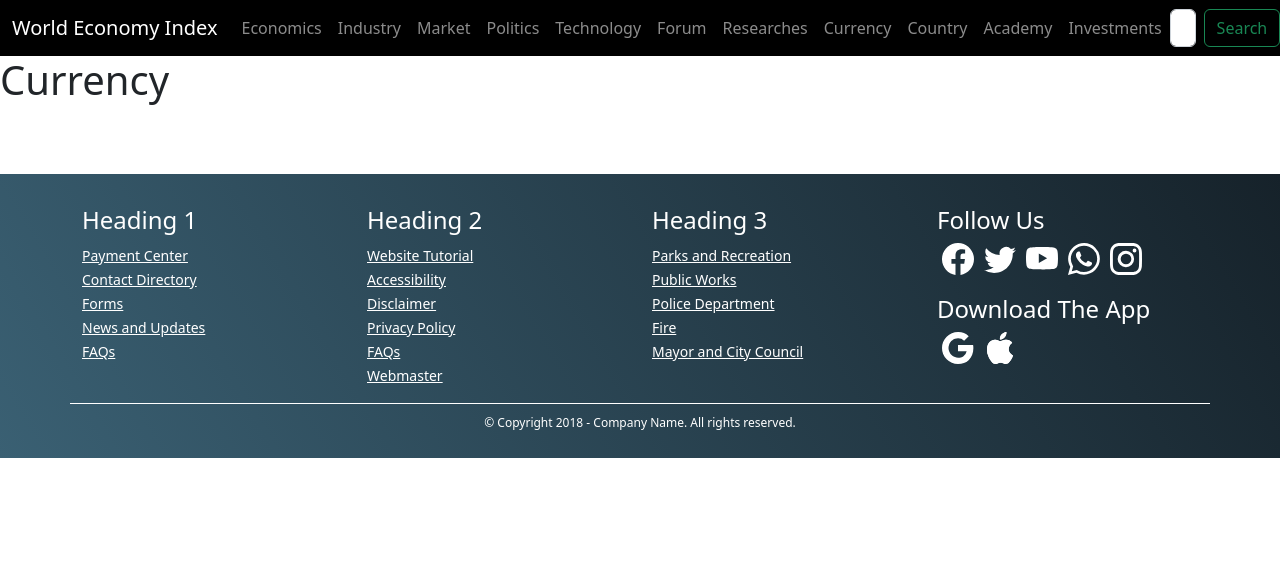
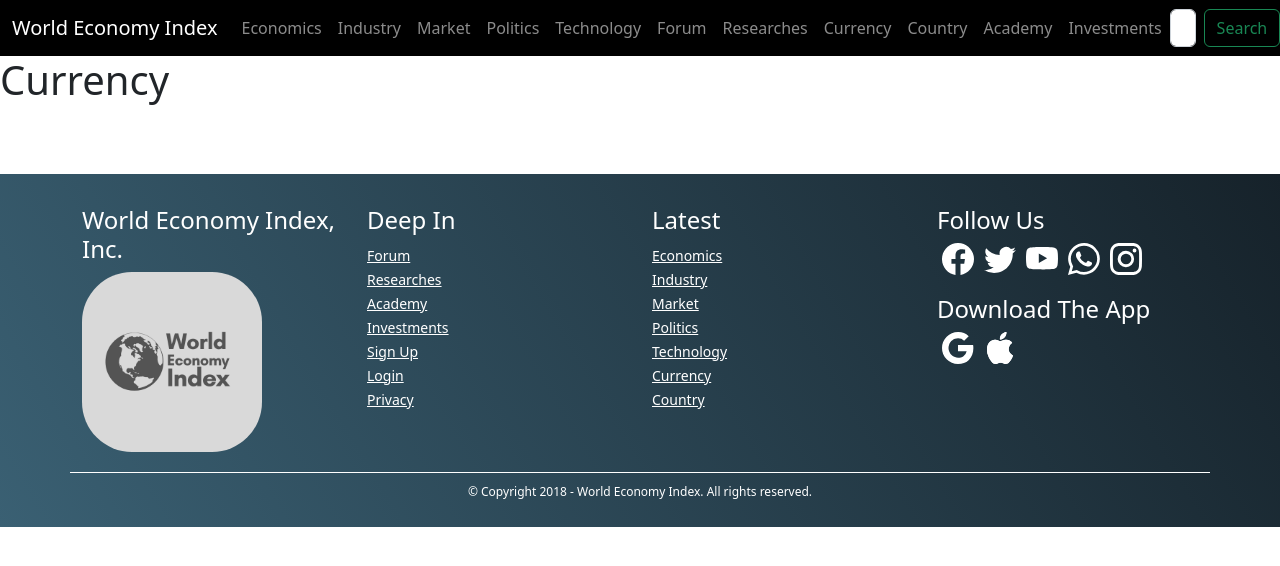
Before and after one commit to lahiruchalana/019---World-Economy-Index-React-App, a React (Create React App) app: page /currency in a window 1280 px wide. Shown: the top 566 px of the page. Built offline with nearby package versions, Linux system fonts and the light colour scheme.

Commit message:
completed footer component

```diff
--- a/src/Components/Footer.css
+++ b/src/Components/Footer.css
@@ -50,6 +50,12 @@
 
   #space {
     margin-top: 20px;
+  }
+
+  #logo {
+    height: 180px;
+    border-radius: 50px;
+    margin-bottom: 20px;
   }
 
   /* footer social icons */
--- a/src/Components/Footer.js
+++ b/src/Components/Footer.js
@@ -1,9 +1,11 @@
 import React from 'react'
 import './Footer.css'
 import * as Icon from 'react-bootstrap-icons';
+import * as LogoImage from '../Resources/WorldEconomyIndex.png'
 
 
 function Footer() {
+
 
     return(
         <div>
@@ -14,40 +16,37 @@
                     <div class="col-md-3 col-sm-6">
 
                         <div class="footer-pad">
-                        <h4>Heading 1</h4>
+                            <h4>World Economy Index, Inc.</h4>
+                            <img id='logo' alt='logo' src={LogoImage.default} />
+                        </div>
+                    </div>
+                    <div class="col-md-3 col-sm-6">
+
+                        <div class="footer-pad">
+                        <h4>Deep In</h4>
                         <ul class="list-unstyled">
-                            <li><a href="/#">Payment Center</a></li>
-                            <li><a href="/#">Contact Directory</a></li>
-                            <li><a href="/#">Forms</a></li>
-                            <li><a href="/#">News and Updates</a></li>
-                            <li><a href="/#">FAQs</a></li>
+                            <li><a href="/#">Forum</a></li>
+                            <li><a href="/#">Researches</a></li>
+                            <li><a href="/#">Academy</a></li>
+                            <li><a href="/#">Investments</a></li>
+                            <li><a href="/#">Sign Up</a></li>
+                            <li><a href="/#">Login</a></li>
+                            <li><a href="/#">Privacy</a></li>
                         </ul>
                         </div>
                     </div>
                     <div class="col-md-3 col-sm-6">
 
                         <div class="footer-pad">
-                        <h4>Heading 2</h4>
+                        <h4>Latest</h4>
                         <ul class="list-unstyled">
-                            <li><a href="/#">Website Tutorial</a></li>
-                            <li><a href="/#">Accessibility</a></li>
-                            <li><a href="/#">Disclaimer</a></li>
-                            <li><a href="/#">Privacy Policy</a></li>
-                            <li><a href="/#">FAQs</a></li>
-                            <li><a href="/#">Webmaster</a></li>
-                        </ul>
-                        </div>
-                    </div>
-                    <div class="col-md-3 col-sm-6">
-
-                        <div class="footer-pad">
-                        <h4>Heading 3</h4>
-                        <ul class="list-unstyled">
-                            <li><a href="/#">Parks and Recreation</a></li>
-                            <li><a href="/#">Public Works</a></li>
-                            <li><a href="/#">Police Department</a></li>
-                            <li><a href="/#">Fire</a></li>
-                            <li><a href="/#">Mayor and City Council</a></li>
+                            <li><a href="/#">Economics</a></li>
+                            <li><a href="/#">Industry</a></li>
+                            <li><a href="/#">Market</a></li>
+                            <li><a href="/#">Politics</a></li>
+                            <li><a href="/#">Technology</a></li>
+                            <li><a href="/#">Currency</a></li>
+                            <li><a href="/#">Country</a></li>
                         </ul>
                         </div>
                     </div>
@@ -72,7 +71,7 @@
                     </div>
                     <div class="row">
                         <div class="col-md-12 copy">
-                            <p class="text-center">&copy; Copyright 2018 - Company Name.  All rights reserved.</p>
+                            <p class="text-center">&copy; Copyright 2018 - World Economy Index.  All rights reserved.</p>
                         </div>
                     </div>
 
```
